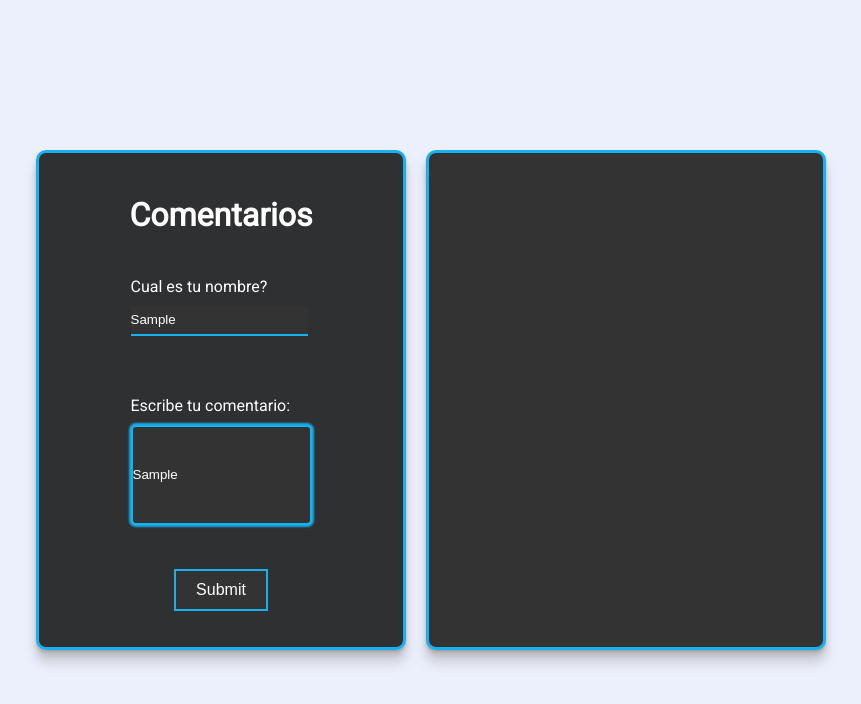
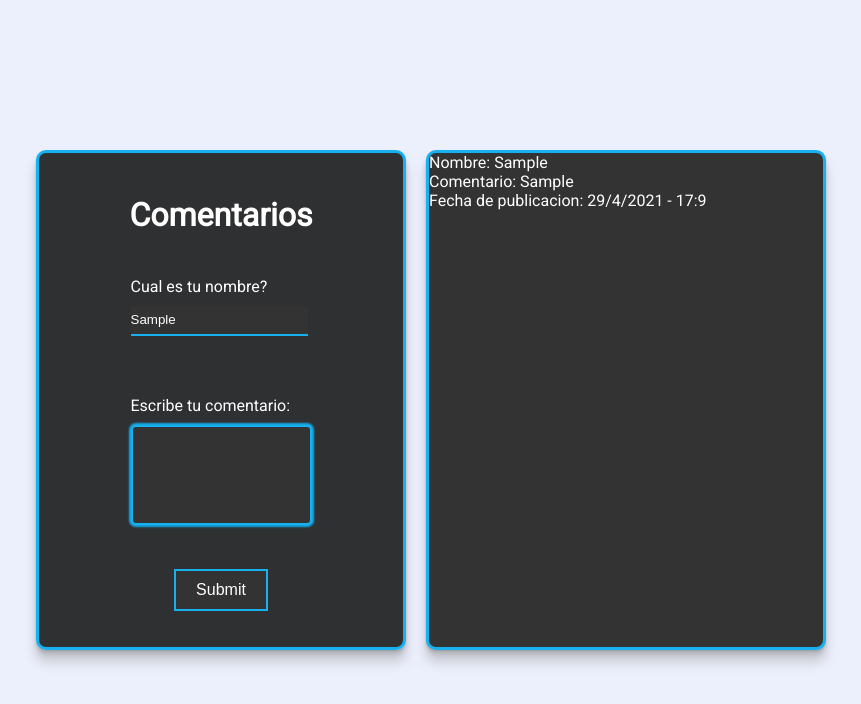
Before and after one commit to chrismotta/ejercicios_leon, a plain HTML site: page practicas/crud/index.html in a window 1280 px wide. Both pictures are taken after typing "Sample", "Sample" into the empty fields and a click on the input 429 px from the left and 589 px from the top of the page. Shown: the whole page, without its empty margins (209-1070 px from the left). Drawn offline with Linux system fonts and the light colour scheme.

Commit message:
popular function hecha

```diff
--- a/practicas/crud/script.js
+++ b/practicas/crud/script.js
@@ -1,9 +1,9 @@
 const formulario = document.getElementById("formulario");
 const usuario = document.getElementById("usuario");
-const comentario_mensaje = document.getElementById("comentario");
+const comentarioMensaje = document.getElementById("comentario");
 const esapcioComentarios = document.getElementById("container-de-comentarios");
 
-const array_comentarios = [];
+const arrayComentarios = [];
 let acumulador = 1;
 let cajaComentarios = "";
 
@@ -21,15 +21,15 @@ function mostrarInfo(e) {
 
   const comentarioNuevo = {
     nombre: usuario.value,
-    comentario: comentario_mensaje.value,
+    comentario: comentarioMensaje.value,
     _ID: acumulador++,
     fechaCreacion: fechaHorario,
     fechaModificacion: fechaHorario,
     editado: false,
   };
-  array_comentarios.push(comentarioNuevo);
+  arrayComentarios.push(comentarioNuevo);
 
-  console.log(array_comentarios);
+  console.log(arrayComentarios);
 
   // armar funcion externa que:
   // limpia caja comentarios
@@ -42,4 +42,22 @@ function mostrarInfo(e) {
   // <p>Fecha de publicacion: ${comentarioNuevo.fechaCreacion}</p><br>`;
 
   // esapcioComentarios.innerHTML = cajaComentarios;
+
+
+popularComentarios();
+
+
+comentarioMensaje.value = "";
 }
+
+
+function popularComentarios(){
+  cajaComentarios = "";
+  for(i=0; arrayComentarios.length>i; i++){
+    cajaComentarios += `<p>Nombre: ${arrayComentarios[i].nombre}</p>
+    <p>Comentario: ${arrayComentarios[i].comentario}</p>
+    <p>Fecha de publicacion: ${arrayComentarios[i].fechaCreacion}</p><br>`;
+    esapcioComentarios.innerHTML = cajaComentarios;
+    console.log(arrayComentarios[i]);
+  }
+}
--- a/practicas/crud/style.css
+++ b/practicas/crud/style.css
@@ -106,4 +106,5 @@ html, body {
     0 4.4px 4.4px rgba(128, 128, 128, 0.241),
     0 12px 12px rgba(128, 128, 128, 0.35);
     color: white;
+    overflow: auto;
 }
```
